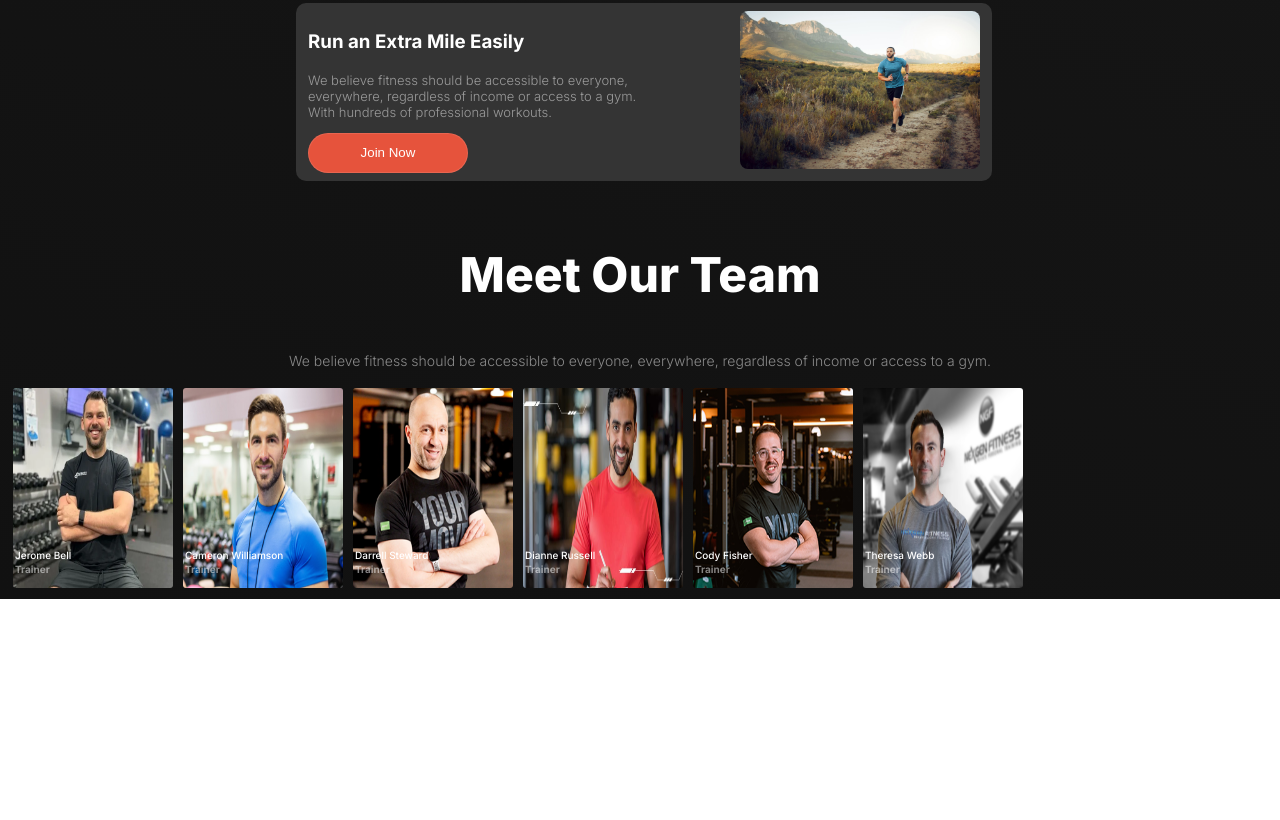
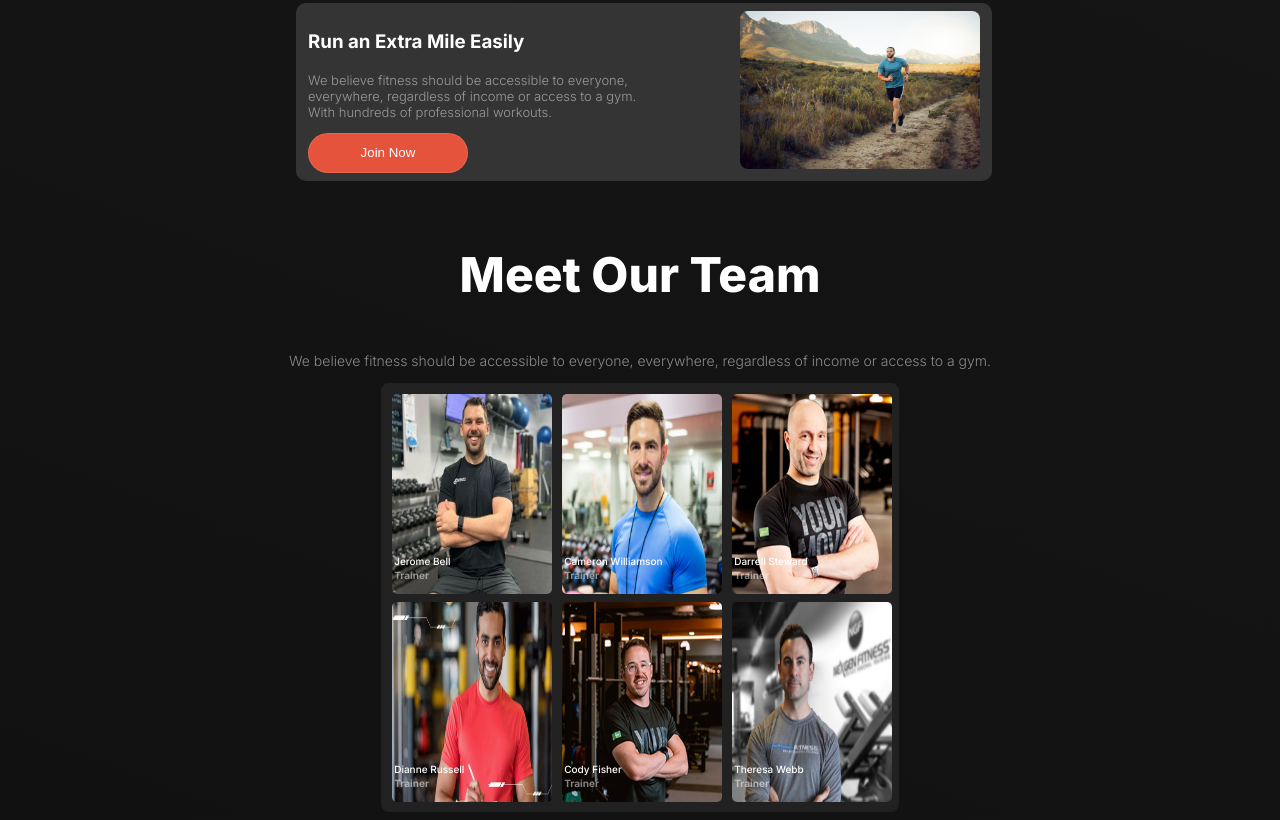
Before and after one commit to fahad2929/all-responsive-website, a plain HTML site: page index.html in a window 1280 px wide. Shown: the part 1249-2069 px from the top of the page. Before the commit the page ends 1848 px from the top, so only its background shows below. Drawn offline with Linux system fonts and the light colour scheme.

Commit message:
added meet our team

```diff
--- a/index.html
+++ b/index.html
@@ -86,7 +86,7 @@
           <p class="teams-description main-text-gray">We believe fitness should be accessible to everyone, everywhere, regardless of income or access to a gym.</p>
         </div>
 
-         <div class="teams-images-container display-flex">
+         <div class="teams-images-container">
            <div class="teams-images-card">
             <img src="images/trainer1.png" alt="" class="trainer-images">
             <h4 class="trainer-name text-white">Jerome Bell</h4>
@@ -124,6 +124,7 @@
     </main>
     <footer>
 
+
     </footer>
 </body>
 </html>
--- a/styles/style.css
+++ b/styles/style.css
@@ -42,7 +42,6 @@
         align-items: center;
         max-width: 1440px;
         /* margin:0 auto; */
-
     }
     .nav-links{
          width: 340px;
@@ -65,7 +64,6 @@
         text-decoration: none;
         font-weight: 400;
     }
-
 /* banner related style */
    .banner{
     justify-content: space-around;
@@ -83,13 +81,10 @@ font-weight: 700;
 .shape{
   font-family: cursive;
 }
- /*main related style */
-
+ /* main related style */
 .teams{
-
   display: flex;
   flex-direction: column;
-
 }
 .teams-title{
  font-size: 3rem;
@@ -97,15 +92,26 @@ font-weight: 700;
   text-align: center;
 }
 .teams-description{
-text-align: center;
+  text-align: center;
   font-size: 14px;
   font-weight: 300;
+}
+.teams-images-container{
+  width: 40%;
+   background-color: rgb(33, 33, 33);
+   place-items: center;
+   display: grid;
+   grid-template-columns: repeat(3,1fr);
+   padding: 6px;
+   border-radius: 8px;
+  margin-left: auto;
+  margin-right: auto;
 }
 .trainer-images{
   width: 10rem;
   height: 200px;
-  border-radius: 8px;
-  padding: 5px;
+  border-radius: 10px;
+  padding: 5px 5px 5px 5px;
 }
  .trainer-name{
   font-size: 10px;
@@ -171,7 +177,6 @@ text-align: center;
       font-weight: 900;
     }
   /* change relate style */
-
       .change{
         margin: 0 auto;
         text-align: center;
@@ -180,9 +185,6 @@ text-align: center;
       .change-title{
         font-size: 40px;
         font-weight: 900;
-      }
-      .change-description{
-
       }
       .change-container{
         display: grid;
@@ -221,6 +223,7 @@ text-align: center;
         width: 15rem;
        border-radius: 8px;
       }
+      /* footer related style */
 
 
 
```
